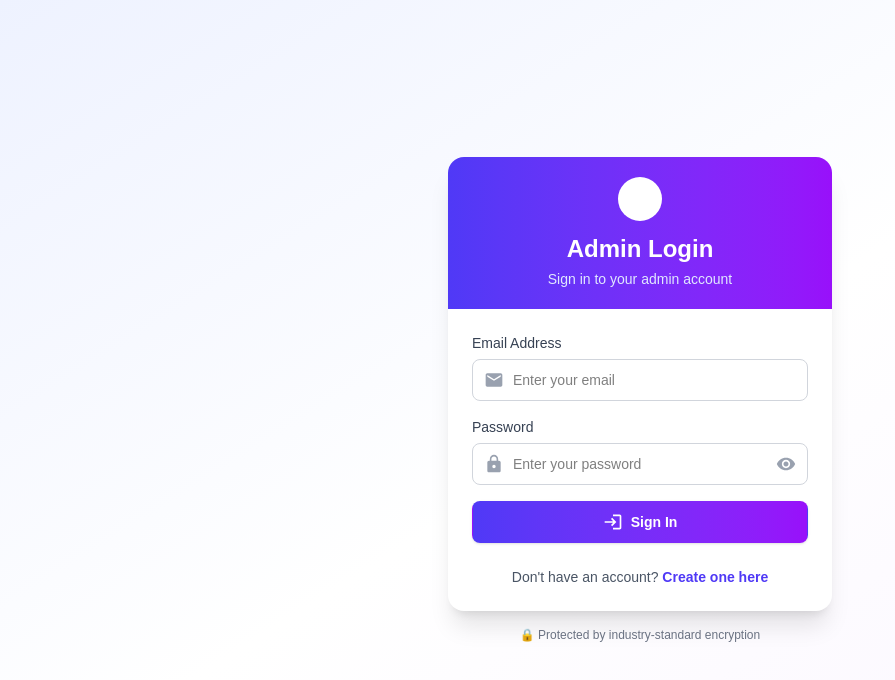
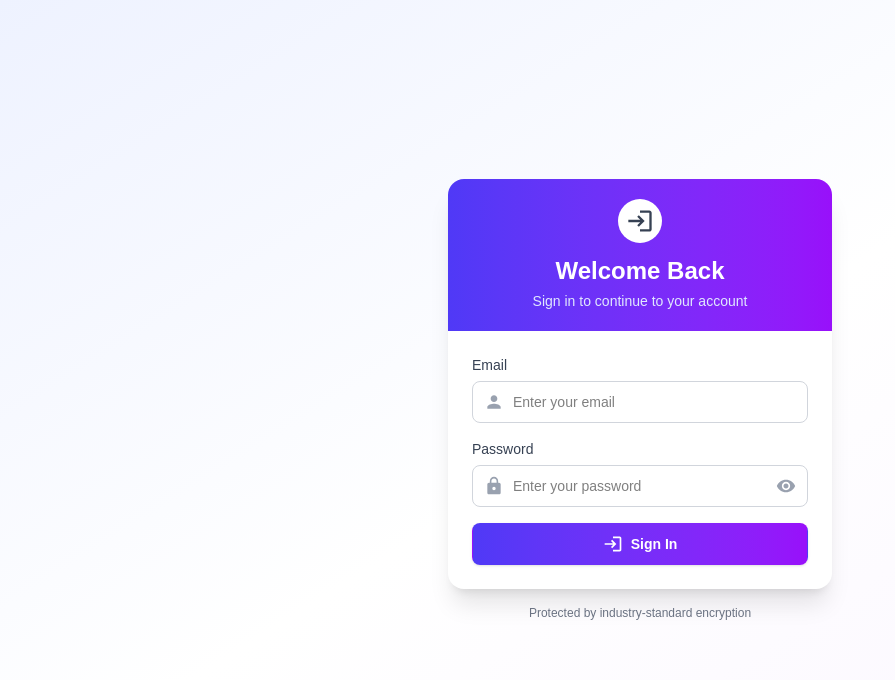
Before and after one commit to okewunmi/verification-app, a Next.js app: page /admin-login in a window 1280 px wide. Shown: the top 680 px of the page, without its empty margins (0-895 px from the left). Built offline with nearby package versions, Linux system fonts and the light colour scheme.

Commit message:
modifying

```diff
--- a/app/(Admin)/admin-login/page.js
+++ b/app/(Admin)/admin-login/page.js
@@ -1,13 +1,175 @@
+"use client"
+import { useState } from 'react';
+import { MdLogin, MdPerson, MdLock, MdVisibility, MdVisibilityOff } from 'react-icons/md';
+import { AiOutlineLoading3Quarters } from 'react-icons/ai';
+import { useRouter } from 'next/navigation';
+import Link from 'next/link';
+// Import login function from lib/appwrite
+import { login } from '@/lib/appwrite';
+
+export default function LoginForm() {
+  const router = useRouter();
+  const [formData, setFormData] = useState({
+    email: '',
+    password: ''
+  });
+  const [showPassword, setShowPassword] = useState(false);
+  const [isLoading, setIsLoading] = useState(false);
+  const [error, setError] = useState('');
+  const [success, setSuccess] = useState(false);
+
+  const handleChange = (e) => {
+    setFormData({
+      ...formData,
+      [e.target.name]: e.target.value
+    });
+    setError('');
+  };
+
+  const handleSubmit = async (e) => {
+    e.preventDefault();
+    setError('');
+    setIsLoading(true);
+
+    try {
+      // Call the login function from lib/appwrite
+      const response = await login(formData.email, formData.password);
+      setSuccess(true);
+      console.log('Login successful:', response);
+      // Redirect or handle successful login
+       router.push('/Admin');
+    } catch (err) {
+      setError(err.message || 'Login failed. Please check your credentials.');
+    } finally {
+      setIsLoading(false);
+    }
+  };
+
+  return (
+    <div className="h-screen max-h-screen bg-gradient-to-br from-indigo-50 via-white to-purple-50 flex items-center justify-center p-3 sm:p-4 overflow-y-auto">
+      <div className="w-full max-w-sm my-auto">
+        <div className="bg-white rounded-xl sm:rounded-2xl shadow-xl overflow-hidden">
+          <div className="bg-gradient-to-r from-indigo-600 to-purple-600 p-4 sm:p-5 text-white">
+            <div className="flex justify-center mb-3">
+              <div className="bg-white bg-opacity-20 backdrop-blur-sm p-2 rounded-full">
+                <MdLogin className="w-6 h-6 sm:w-7 sm:h-7 text-gray-700" />
+              </div>
+            </div>
+            <h2 className="text-2xl sm:text-2xl font-bold text-center mb-1">Welcome Back</h2>
+            <p className="text-indigo-100 text-center text-xs sm:text-sm">Sign in to continue to your account</p>
+          </div>
+
+          <div className="p-5 sm:p-6">
+            {success && (
+              <div className="mb-4 p-3 bg-green-50 border border-green-200 rounded-lg text-green-800 text-xs sm:text-sm">
+                Login successful! Redirecting...
+              </div>
+            )}
+
+            {error && (
+              <div className="mb-4 p-3 bg-red-50 border border-red-200 rounded-lg text-red-800 text-xs sm:text-sm">
+                {error}
+              </div>
+            )}
+
+            <div className="space-y-4">
+              <div>
+                <label htmlFor="username" className="block text-xs sm:text-sm font-medium text-gray-700 mb-1.5">
+                  Email
+                </label>
+                <div className="relative">
+                  <div className="absolute inset-y-0 left-0 pl-2.5 sm:pl-3 flex items-center pointer-events-none text-gray-400">
+                    <MdPerson className="h-4 w-4 sm:h-5 sm:w-5" />
+                  </div>
+                  <input
+                    id="email"
+                    name="email"
+                    type="text"
+                    required
+                    value={formData.email}
+                    onChange={handleChange}
+                    className="block w-full pl-8 sm:pl-10 pr-3 py-2 sm:py-2.5 text-sm border border-gray-300 rounded-lg focus:ring-2 focus:ring-indigo-500 focus:border-transparent transition-all outline-none text-black"
+                    placeholder="Enter your email"
+                  />
+                </div>
+              </div>
+
+              <div>
+                <label htmlFor="password" className="block text-xs sm:text-sm font-medium text-gray-700 mb-1.5">
+                  Password
+                </label>
+                <div className="relative">
+                  <div className="absolute inset-y-0 left-0 pl-2.5 sm:pl-3 flex items-center pointer-events-none text-gray-400">
+                    <MdLock className="h-4 w-4 sm:h-5 sm:w-5" />
+                  </div>
+                  <input
+                    id="password"
+                    name="password"
+                    type={showPassword ? 'text' : 'password'}
+                    required
+                    value={formData.password}
+                    onChange={handleChange}
+                    onKeyDown={(e) => {
+                      if (e.key === 'Enter') {
+                        handleSubmit(e);
+                      }
+                    }}
+                    className="block w-full pl-8 sm:pl-10 pr-9 sm:pr-10 py-2 sm:py-2.5 text-sm border border-gray-300 rounded-lg focus:ring-2 focus:ring-indigo-500 focus:border-transparent transition-all outline-none text-black"
+                    placeholder="Enter your password"
+                  />
+                  <button
+                    type="button"
+                    onClick={() => setShowPassword(!showPassword)}
+                    className="absolute inset-y-0 right-0 pr-2.5 sm:pr-3 flex items-center text-gray-400 hover:text-gray-600"
+                  >
+                    {showPassword ? (
+                      <MdVisibilityOff className="h-4 w-4 sm:h-5 sm:w-5" />
+                    ) : (
+                      <MdVisibility className="h-4 w-4 sm:h-5 sm:w-5" />
+                    )}
+                  </button>
+                </div>
+              </div>
+
+              <button
+                onClick={handleSubmit}
+                disabled={isLoading}
+                className="w-full flex justify-center items-center py-2.5 sm:py-2.5 px-4 border border-transparent rounded-lg shadow-sm text-xs sm:text-sm font-semibold text-white bg-gradient-to-r from-indigo-600 to-purple-600 hover:from-indigo-700 hover:to-purple-700 focus:outline-none focus:ring-2 focus:ring-offset-2 focus:ring-indigo-500 transition-all duration-200 disabled:opacity-50 disabled:cursor-not-allowed"
+              >
+                {isLoading ? (
+                  <>
+                    <AiOutlineLoading3Quarters className="animate-spin h-4 w-4 sm:h-5 sm:w-5 mr-2" />
+                    Signing in...
+                  </>
+                ) : (
+                  <>
+                    <MdLogin className="h-4 w-4 sm:h-5 sm:w-5 mr-2" />
+                    Sign In
+                  </>
+                )}
+              </button>
+            </div>
+          </div>
+        </div>
+
+        <p className="mt-3 sm:mt-4 text-center text-xs text-gray-500">
+          Protected by industry-standard encryption
+        </p>
+      </div>
+    </div>
+  );
+}
+
 // "use client"
 // import { useState } from 'react';
-// import { MdLogin, MdPerson, MdLock, MdVisibility, MdVisibilityOff } from 'react-icons/md';
+// import { MdLogin, MdEmail, MdLock, MdVisibility, MdVisibilityOff } from 'react-icons/md';
 // import { AiOutlineLoading3Quarters } from 'react-icons/ai';
 // import { useRouter } from 'next/navigation';
 // import Link from 'next/link';
-// // Import login function from lib/appwrite
+// // import { adminLogin } from '@/lib/appwrite';
 // import { login } from '@/lib/appwrite';
 
-// export default function LoginForm() {
+// export default function AdminLoginPage() {
 //   const router = useRouter();
 //   const [formData, setFormData] = useState({
 //     email: '',
@@ -32,12 +194,20 @@
 //     setIsLoading(true);
 
 //     try {
-//       // Call the login function from lib/appwrite
 //       const response = await login(formData.email, formData.password);
-//       setSuccess(true);
-//       console.log('Login successful:', response);
-//       // Redirect or handle successful login
-//        router.push('/Admin');
+
+//       if (response.success) {
+//         setSuccess(true);
+//         // Store admin info in localStorage
+//         localStorage.setItem('adminUser', JSON.stringify(response.user));
+//         console.log('Login successful:', response);
+
+//         setTimeout(() => {
+//           router.push('/Admin');
+//         }, 1000);
+//       } else {
+//         setError(response.error || 'Login failed');
+//       }
 //     } catch (err) {
 //       setError(err.message || 'Login failed. Please check your credentials.');
 //     } finally {
@@ -52,40 +222,38 @@
 //           <div className="bg-gradient-to-r from-indigo-600 to-purple-600 p-4 sm:p-5 text-white">
 //             <div className="flex justify-center mb-3">
 //               <div className="bg-white bg-opacity-20 backdrop-blur-sm p-2 rounded-full">
-//                 <MdLogin className="w-6 h-6 sm:w-7 sm:h-7 text-gray-700" />
+//                 <MdLogin className="w-6 h-6 sm:w-7 sm:h-7" />
 //               </div>
 //             </div>
-//             <h2 className="text-2xl sm:text-2xl font-bold text-center mb-1">Welcome Back</h2>
-//             <p className="text-indigo-100 text-center text-xs sm:text-sm">Sign in to continue to your account</p>
+//             <h2 className="text-2xl sm:text-2xl font-bold text-center mb-1">Admin Login</h2>
+//             <p className="text-indigo-100 text-center text-xs sm:text-sm">Sign in to your admin account</p>
 //           </div>
 
 //           <div className="p-5 sm:p-6">
 //             {success && (
 //               <div className="mb-4 p-3 bg-green-50 border border-green-200 rounded-lg text-green-800 text-xs sm:text-sm">
-//                 Login successful! Redirecting...
+//                 ✅ Login successful! Redirecting...
 //               </div>
 //             )}
 
 //             {error && (
 //               <div className="mb-4 p-3 bg-red-50 border border-red-200 rounded-lg text-red-800 text-xs sm:text-sm">
-//                 {error}
+//                 ❌ {error}
 //               </div>
 //             )}
 
 //             <div className="space-y-4">
 //               <div>
-//                 <label htmlFor="username" className="block text-xs sm:text-sm font-medium text-gray-700 mb-1.5">
-//                   Email
+//                 <label className="block text-xs sm:text-sm font-medium text-gray-700 mb-1.5">
+//                   Email Address
 //                 </label>
 //                 <div className="relative">
 //                   <div className="absolute inset-y-0 left-0 pl-2.5 sm:pl-3 flex items-center pointer-events-none text-gray-400">
-//                     <MdPerson className="h-4 w-4 sm:h-5 sm:w-5" />
+//                     <MdEmail className="h-4 w-4 sm:h-5 sm:w-5" />
 //                   </div>
 //                   <input
-//                     id="email"
 //                     name="email"
-//                     type="text"
-//                     required
+//                     type="email"
 //                     value={formData.email}
 //                     onChange={handleChange}
 //                     className="block w-full pl-8 sm:pl-10 pr-3 py-2 sm:py-2.5 text-sm border border-gray-300 rounded-lg focus:ring-2 focus:ring-indigo-500 focus:border-transparent transition-all outline-none text-black"
@@ -95,7 +263,7 @@
 //               </div>
 
 //               <div>
-//                 <label htmlFor="password" className="block text-xs sm:text-sm font-medium text-gray-700 mb-1.5">
+//                 <label className="block text-xs sm:text-sm font-medium text-gray-700 mb-1.5">
 //                   Password
 //                 </label>
 //                 <div className="relative">
@@ -103,10 +271,8 @@
 //                     <MdLock className="h-4 w-4 sm:h-5 sm:w-5" />
 //                   </div>
 //                   <input
-//                     id="password"
 //                     name="password"
 //                     type={showPassword ? 'text' : 'password'}
-//                     required
 //                     value={formData.password}
 //                     onChange={handleChange}
 //                     onKeyDown={(e) => {
@@ -149,188 +315,22 @@
 //                 )}
 //               </button>
 //             </div>
+
+//             <div className="mt-6 text-center">
+//               <p className="text-xs sm:text-sm text-gray-600">
+//                 Don't have an account?{' '}
+//                 <Link href="/admin-register" className="text-indigo-600 hover:text-indigo-800 font-semibold">
+//                   Create one here
+//                 </Link>
+//               </p>
+//             </div>
 //           </div>
 //         </div>
 
 //         <p className="mt-3 sm:mt-4 text-center text-xs text-gray-500">
-//           Protected by industry-standard encryption
+//           🔒 Protected by industry-standard encryption
 //         </p>
 //       </div>
 //     </div>
 //   );
 // }
-
-"use client"
-import { useState } from 'react';
-import { MdLogin, MdEmail, MdLock, MdVisibility, MdVisibilityOff } from 'react-icons/md';
-import { AiOutlineLoading3Quarters } from 'react-icons/ai';
-import { useRouter } from 'next/navigation';
-import Link from 'next/link';
-// import { adminLogin } from '@/lib/appwrite';
-import { login } from '@/lib/appwrite';
-
-export default function AdminLoginPage() {
-  const router = useRouter();
-  const [formData, setFormData] = useState({
-    email: '',
-    password: ''
-  });
-  const [showPassword, setShowPassword] = useState(false);
-  const [isLoading, setIsLoading] = useState(false);
-  const [error, setError] = useState('');
-  const [success, setSuccess] = useState(false);
-
-  const handleChange = (e) => {
-    setFormData({
-      ...formData,
-      [e.target.name]: e.target.value
-    });
-    setError('');
-  };
-
-  const handleSubmit = async (e) => {
-    e.preventDefault();
-    setError('');
-    setIsLoading(true);
-
-    try {
-      const response = await login(formData.email, formData.password);
-
-      if (response.success) {
-        setSuccess(true);
-        // Store admin info in localStorage
-        localStorage.setItem('adminUser', JSON.stringify(response.user));
-        console.log('Login successful:', response);
-
-        setTimeout(() => {
-          router.push('/Admin');
-        }, 1000);
-      } else {
-        setError(response.error || 'Login failed');
-      }
-    } catch (err) {
-      setError(err.message || 'Login failed. Please check your credentials.');
-    } finally {
-      setIsLoading(false);
-    }
-  };
-
-  return (
-    <div className="h-screen max-h-screen bg-gradient-to-br from-indigo-50 via-white to-purple-50 flex items-center justify-center p-3 sm:p-4 overflow-y-auto">
-      <div className="w-full max-w-sm my-auto">
-        <div className="bg-white rounded-xl sm:rounded-2xl shadow-xl overflow-hidden">
-          <div className="bg-gradient-to-r from-indigo-600 to-purple-600 p-4 sm:p-5 text-white">
-            <div className="flex justify-center mb-3">
-              <div className="bg-white bg-opacity-20 backdrop-blur-sm p-2 rounded-full">
-                <MdLogin className="w-6 h-6 sm:w-7 sm:h-7" />
-              </div>
-            </div>
-            <h2 className="text-2xl sm:text-2xl font-bold text-center mb-1">Admin Login</h2>
-            <p className="text-indigo-100 text-center text-xs sm:text-sm">Sign in to your admin account</p>
-          </div>
-
-          <div className="p-5 sm:p-6">
-            {success && (
-              <div className="mb-4 p-3 bg-green-50 border border-green-200 rounded-lg text-green-800 text-xs sm:text-sm">
-                ✅ Login successful! Redirecting...
-              </div>
-            )}
-
-            {error && (
-              <div className="mb-4 p-3 bg-red-50 border border-red-200 rounded-lg text-red-800 text-xs sm:text-sm">
-                ❌ {error}
-              </div>
-            )}
-
-            <div className="space-y-4">
-              <div>
-                <label className="block text-xs sm:text-sm font-medium text-gray-700 mb-1.5">
-                  Email Address
-                </label>
-                <div className="relative">
-                  <div className="absolute inset-y-0 left-0 pl-2.5 sm:pl-3 flex items-center pointer-events-none text-gray-400">
-                    <MdEmail className="h-4 w-4 sm:h-5 sm:w-5" />
-                  </div>
-                  <input
-                    name="email"
-                    type="email"
-                    value={formData.email}
-                    onChange={handleChange}
-                    className="block w-full pl-8 sm:pl-10 pr-3 py-2 sm:py-2.5 text-sm border border-gray-300 rounded-lg focus:ring-2 focus:ring-indigo-500 focus:border-transparent transition-all outline-none text-black"
-                    placeholder="Enter your email"
-                  />
-                </div>
-              </div>
-
-              <div>
-                <label className="block text-xs sm:text-sm font-medium text-gray-700 mb-1.5">
-                  Password
-                </label>
-                <div className="relative">
-                  <div className="absolute inset-y-0 left-0 pl-2.5 sm:pl-3 flex items-center pointer-events-none text-gray-400">
-                    <MdLock className="h-4 w-4 sm:h-5 sm:w-5" />
-                  </div>
-                  <input
-                    name="password"
-                    type={showPassword ? 'text' : 'password'}
-                    value={formData.password}
-                    onChange={handleChange}
-                    onKeyDown={(e) => {
-                      if (e.key === 'Enter') {
-                        handleSubmit(e);
-                      }
-                    }}
-                    className="block w-full pl-8 sm:pl-10 pr-9 sm:pr-10 py-2 sm:py-2.5 text-sm border border-gray-300 rounded-lg focus:ring-2 focus:ring-indigo-500 focus:border-transparent transition-all outline-none text-black"
-                    placeholder="Enter your password"
-                  />
-                  <button
-                    type="button"
-                    onClick={() => setShowPassword(!showPassword)}
-                    className="absolute inset-y-0 right-0 pr-2.5 sm:pr-3 flex items-center text-gray-400 hover:text-gray-600"
-                  >
-                    {showPassword ? (
-                      <MdVisibilityOff className="h-4 w-4 sm:h-5 sm:w-5" />
-                    ) : (
-                      <MdVisibility className="h-4 w-4 sm:h-5 sm:w-5" />
-                    )}
-                  </button>
-                </div>
-              </div>
-
-              <button
-                onClick={handleSubmit}
-                disabled={isLoading}
-                className="w-full flex justify-center items-center py-2.5 sm:py-2.5 px-4 border border-transparent rounded-lg shadow-sm text-xs sm:text-sm font-semibold text-white bg-gradient-to-r from-indigo-600 to-purple-600 hover:from-indigo-700 hover:to-purple-700 focus:outline-none focus:ring-2 focus:ring-offset-2 focus:ring-indigo-500 transition-all duration-200 disabled:opacity-50 disabled:cursor-not-allowed"
-              >
-                {isLoading ? (
-                  <>
-                    <AiOutlineLoading3Quarters className="animate-spin h-4 w-4 sm:h-5 sm:w-5 mr-2" />
-                    Signing in...
-                  </>
-                ) : (
-                  <>
-                    <MdLogin className="h-4 w-4 sm:h-5 sm:w-5 mr-2" />
-                    Sign In
-                  </>
-                )}
-              </button>
-            </div>
-
-            <div className="mt-6 text-center">
-              <p className="text-xs sm:text-sm text-gray-600">
-                Don't have an account?{' '}
-                <Link href="/admin-register" className="text-indigo-600 hover:text-indigo-800 font-semibold">
-                  Create one here
-                </Link>
-              </p>
-            </div>
-          </div>
-        </div>
-
-        <p className="mt-3 sm:mt-4 text-center text-xs text-gray-500">
-          🔒 Protected by industry-standard encryption
-        </p>
-      </div>
-    </div>
-  );
-}
```
